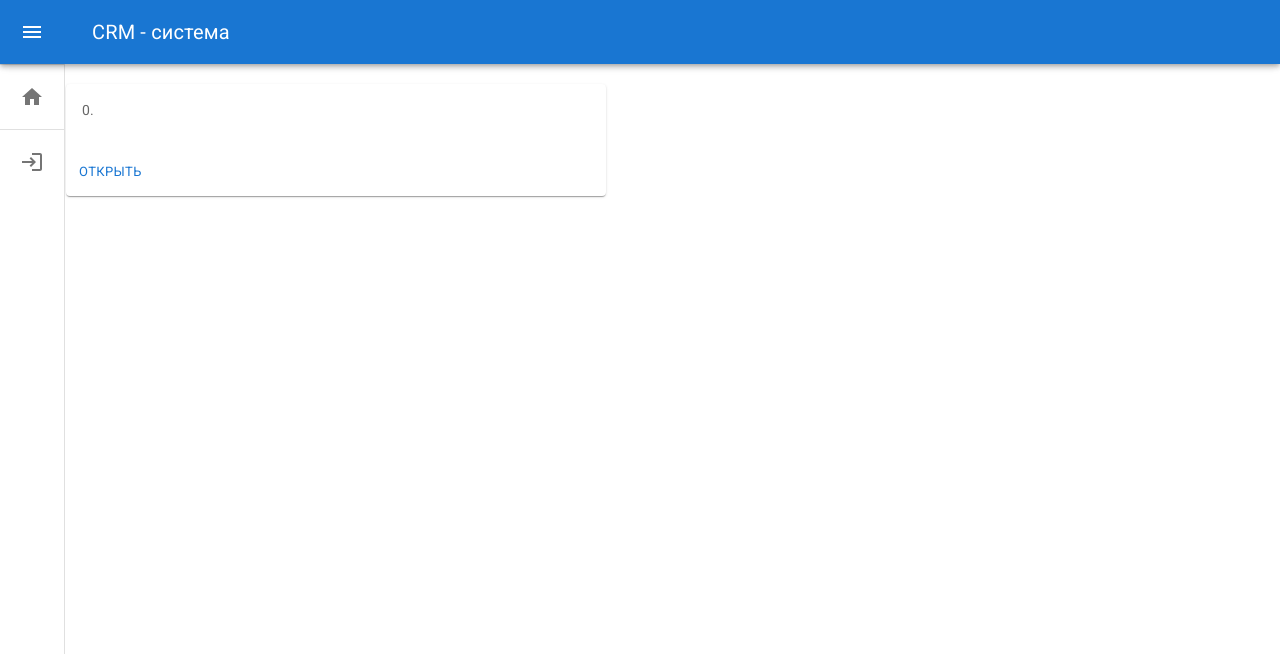
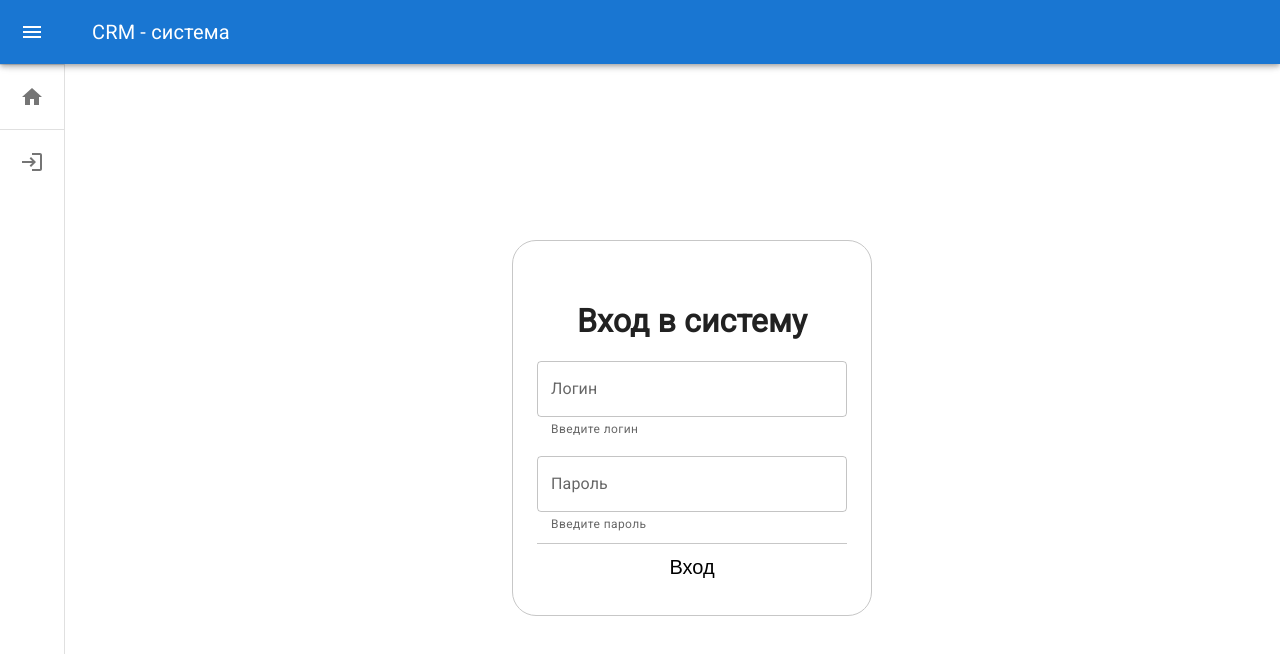
Before and after one commit to codd1e/DocTasks_front, a React (Create React App) app: page /sign in a window 1280 px wide. Shown: the top 654 px of the page. Built offline with nearby package versions, Linux system fonts and the light colour scheme; no server answers.

Commit message:
fix login

```diff
--- a/src/App.tsx
+++ b/src/App.tsx
@@ -13,10 +13,10 @@ const App: FC = () => {
         dispatch(getAccessToken())
     }, [])
     return (
-        <Router>
+        <>
             <Header/>
             <AppRouter/>
-        </Router>
+        </>
     );
 };
 
--- a/src/index.tsx
+++ b/src/index.tsx
@@ -4,13 +4,16 @@ import {Provider} from "react-redux";
 
 import {store} from "./store";
 import App from './App';
+import {BrowserRouter} from "react-router-dom";
 
 const root = ReactDOM.createRoot(
   document.getElementById('root') as HTMLElement
 );
 
 root.render(
-  <Provider store={store}>
-    <App />
-  </Provider>
+  <BrowserRouter>
+      <Provider store={store}>
+          <App />
+      </Provider>
+  </BrowserRouter>
 );
--- a/src/pages/Login.tsx
+++ b/src/pages/Login.tsx
@@ -36,7 +36,7 @@ const Login: FC = () => {
                     label="Пароль"
                     className="auth__form__input"
                 />
-                <button className="auth__form__btn">Вход</button>
+                <button className="auth__form__btn" onClick={handleSubmit}>Вход</button>
             </form>
         </>
     );
```
